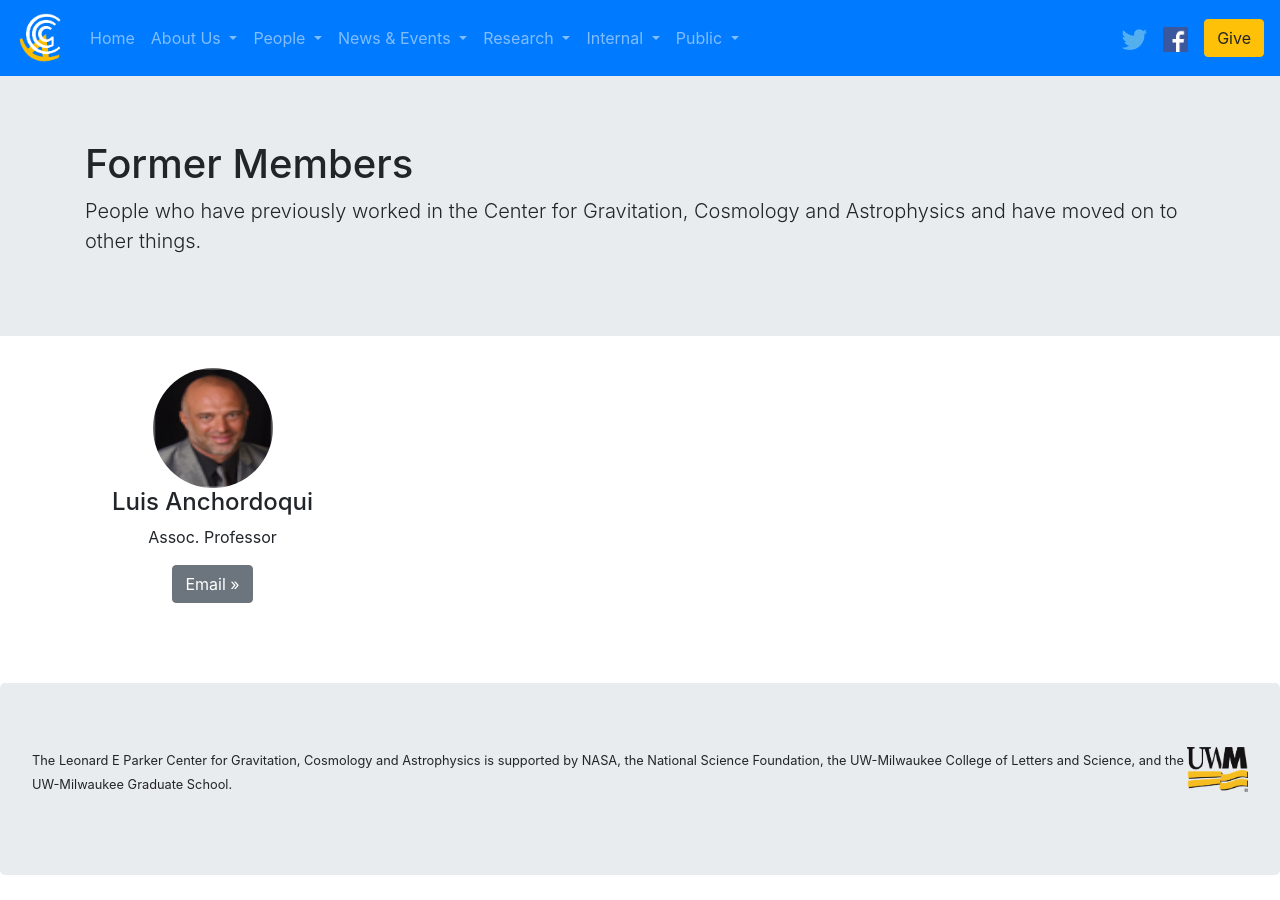
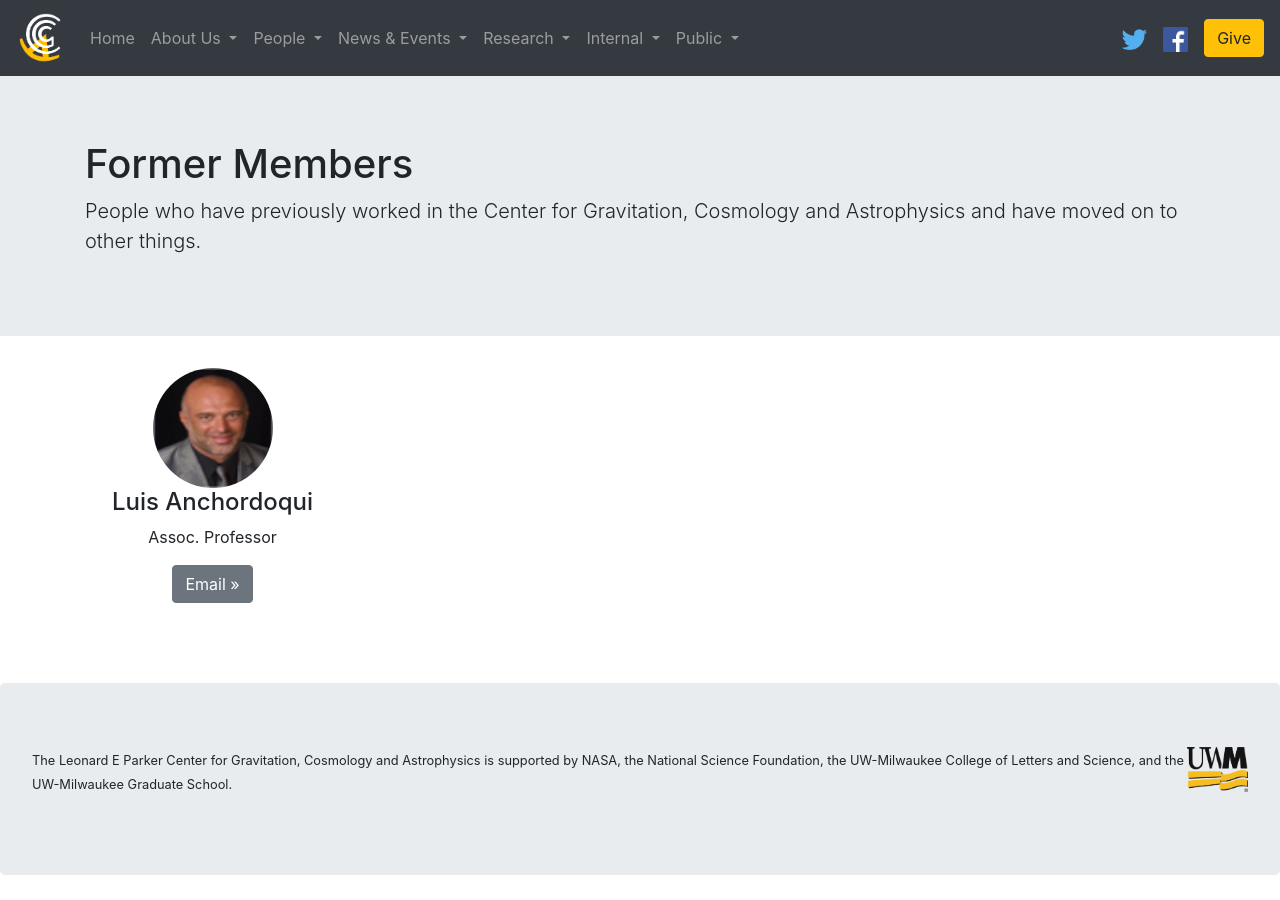
Before and after one commit to prbrady/prbrady.github.io, a Jekyll site: the page built from former_members.html, in a window 1280 px wide. Built offline with Jekyll 4.4.1, drawn with Linux system fonts in a browser that asks for light colours; nearby versions of some CDN libraries.

Commit message:
changed navbar background to dark

```diff
--- a/_includes/navbar.html
+++ b/_includes/navbar.html
@@ -1,4 +1,4 @@
-  <nav class="navbar navbar-expand-sm bg-primary navbar-dark">
+  <nav class="navbar navbar-expand-sm bg-dark navbar-dark">
   <a class="navbar-brand" href="index.html">
   <img src="/assets/imgs/logos/cgca-rev-transparent.png" height="50" alt=""></a>
   <button class="navbar-toggler" type="button" data-toggle="collapse" data-target="#navbarSupportedContent" aria-controls="navbarSupportedContent" aria-expanded="false" aria-label="Toggle navigation">
```
